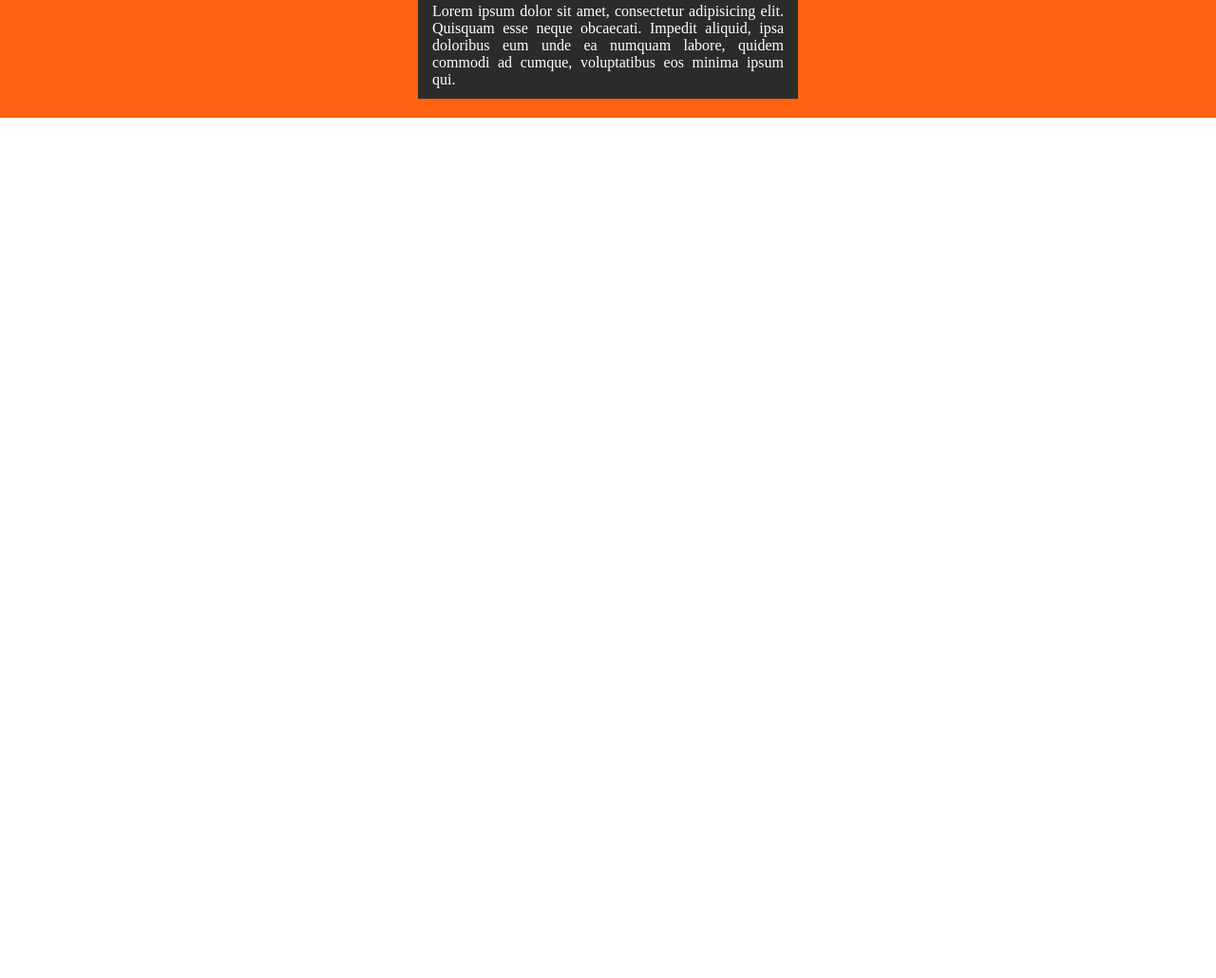
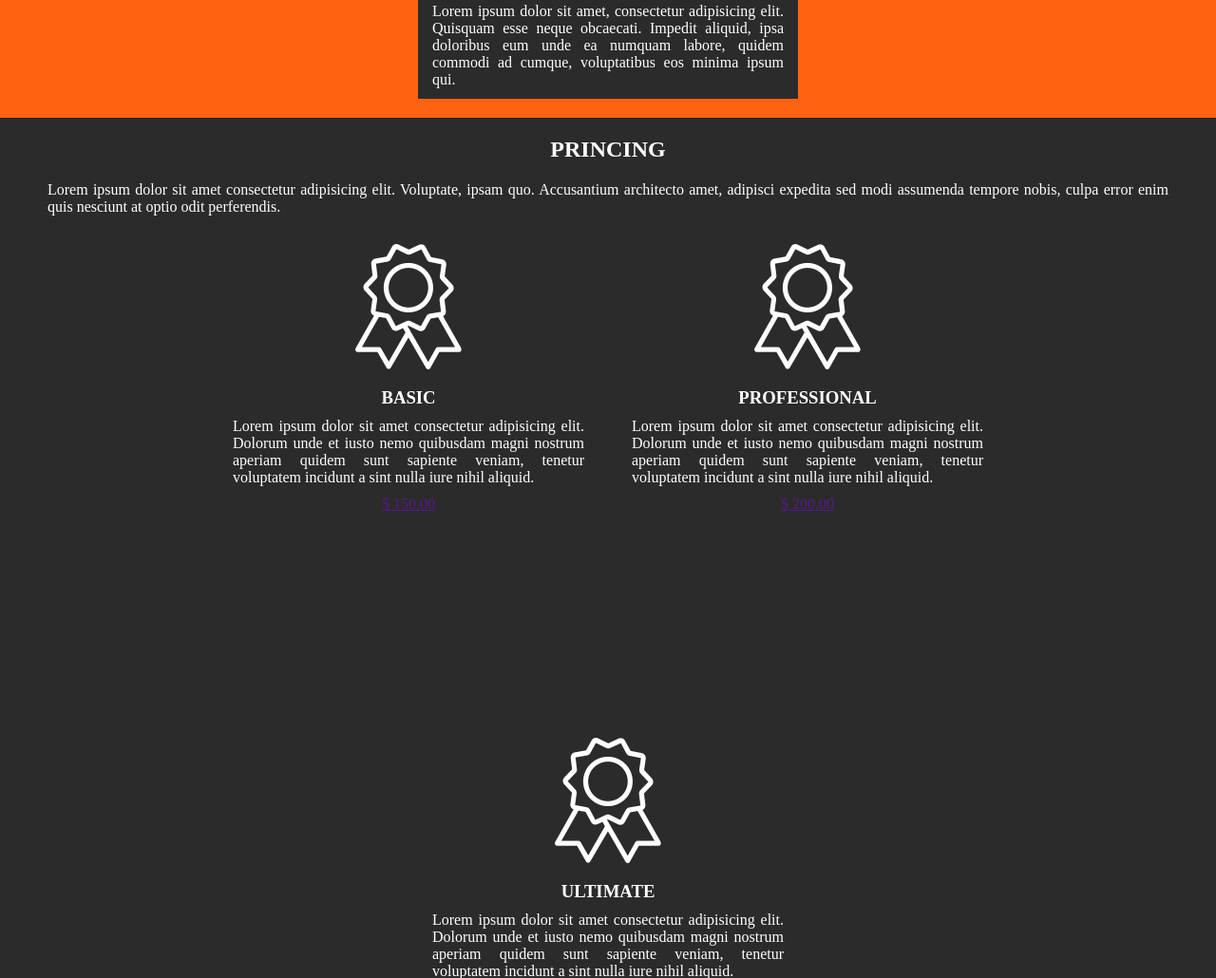
Before and after one commit to taynaradutra/WEBI-TADS-22, a plain HTML site: page 4-AtividadeMusic/index.html in a window 1280 px wide. Shown: the part 1770-2800 px from the top of the page at 95% size. Before the commit the page ends 2094 px from the top, so only its background shows below. Drawn offline with Linux system fonts and the light colour scheme.

Commit message:
criação seção princing

```diff
--- a/4-AtividadeMusic/css/style.css
+++ b/4-AtividadeMusic/css/style.css
@@ -39,8 +39,8 @@
   flex-direction: column;
   gap: 30px;
   color: white;
-  top: 300px;
-  left: 50px;
+  padding-top: 300px;
+  padding-left: 50px;
 }
 
 .principal-conteudo h1 {
@@ -68,6 +68,11 @@
   width: 100%;
 }
 
+.card-img-princing {
+  display: flex;
+  justify-content: center;
+}
+
 .card-conteudo {
   display: flex;
   flex-direction: column;
@@ -86,13 +91,22 @@ section {
   padding: 20px 50px;
 }
 
-.secao-dance {
-  background-color: var(--cor-primaria);
+.secao-dance,
+.secao-princing {
   color: white;
   display: flex;
   flex-direction: column;
   gap: 30px;
 }
+
+.secao-dance {
+  background-color: var(--cor-primaria);
+}
+
+.secao-princing {
+  background-color: var(--cor-secundaria);
+}
+
 .cabecalho-secao {
   display: flex;
   flex-direction: column;
--- a/4-AtividadeMusic/index.html
+++ b/4-AtividadeMusic/index.html
@@ -101,7 +101,84 @@
         </div>
       </div>
     </section>
-    <section></section>
+
+    <section class="secao-princing">
+      <div class="cabecalho-secao">
+        <h2 class="titulo-secao">PRINCING</h2>
+        <p>
+          Lorem ipsum dolor sit amet consectetur adipisicing elit. Voluptate,
+          ipsam quo. Accusantium architecto amet, adipisci expedita sed modi
+          assumenda tempore nobis, culpa error enim quis nesciunt at optio odit
+          perferendis.
+        </p>
+      </div>
+
+      <div class="container-cards">
+        <div class="card">
+          <div class="card-img-princing">
+            <figure>
+              <img
+                src="./img/premio.png"
+                alt="Imagem contendo a ilustração de uma medalha"
+              />
+            </figure>
+          </div>
+          <div class="card-conteudo">
+            <h3>BASIC</h3>
+            <p>
+              Lorem ipsum dolor sit amet consectetur adipisicing elit. Dolorum
+              unde et iusto nemo quibusdam magni nostrum aperiam quidem sunt
+              sapiente veniam, tenetur voluptatem incidunt a sint nulla iure
+              nihil aliquid.
+            </p>
+            <a href="">$ 150.00</a>
+          </div>
+        </div>
+
+        <div class="card">
+          <div class="card-img-princing">
+            <figure>
+              <img
+                src="./img/premio.png"
+                alt="Imagem contendo a ilustração de uma medalha"
+              />
+            </figure>
+          </div>
+          <div class="card-conteudo">
+            <h3>PROFESSIONAL</h3>
+            <p>
+              Lorem ipsum dolor sit amet consectetur adipisicing elit. Dolorum
+              unde et iusto nemo quibusdam magni nostrum aperiam quidem sunt
+              sapiente veniam, tenetur voluptatem incidunt a sint nulla iure
+              nihil aliquid.
+            </p>
+            <a href="">$ 200.00</a>
+          </div>
+        </div>
+
+        <div class="card">
+          <div class="card-img-princing">
+            <figure>
+              <img
+                src="./img/premio.png"
+                alt="Imagem contendo a ilustração de uma medalha"
+              />
+            </figure>
+          </div>
+          <div class="card-conteudo">
+            <h3>ULTIMATE</h3>
+            <p>
+              Lorem ipsum dolor sit amet consectetur adipisicing elit. Dolorum
+              unde et iusto nemo quibusdam magni nostrum aperiam quidem sunt
+              sapiente veniam, tenetur voluptatem incidunt a sint nulla iure
+              nihil aliquid.
+            </p>
+            <a href="">$ 250.00</a>
+          </div>
+        </div>
+      </div>
+    </section>
+
     <section></section>
     <section></section>
     <section></section>
```
Also changed, not shown: 1 other file.
